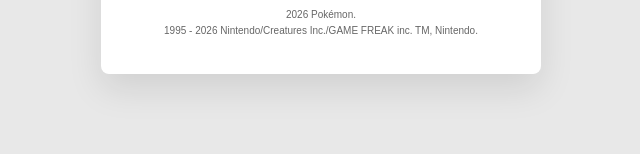
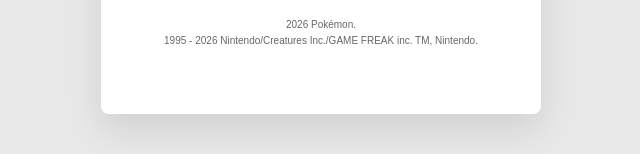
Before and after one commit to rahulkushwaha182003/Pokemongo-game-Login-page-css-based-project, a website: page index.html in a window 1280 px wide. Shown: the part 672-826 px from the top of the page, without its empty margins (319-959 px from the left). Before the commit the page ends 800 px from the top, so only its background shows below. Drawn offline with Linux system fonts and the light colour scheme; no server answers.

Commit message:
Fix copyright visibility - increase margins and padding

```diff
--- a/style.css
+++ b/style.css
@@ -15,7 +15,7 @@
     background-image: linear-gradient(135deg, #667eea 0%, #764ba2 100%);
     box-sizing: border-box;
     background-image: url(assets/logo/pikachu_pattern.png);
-    padding: 20px 0;
+    padding: 20px 0 40px 0;
 }
 
 .container {
@@ -268,8 +268,10 @@
 
 .copyright {
     text-align: center;
-    margin-top: 20px;
+    margin-top: 30px;
+    margin-bottom: 20px;
     flex-shrink: 0;
+    padding: 10px 0;
 }
 
 .copyright p {
```
